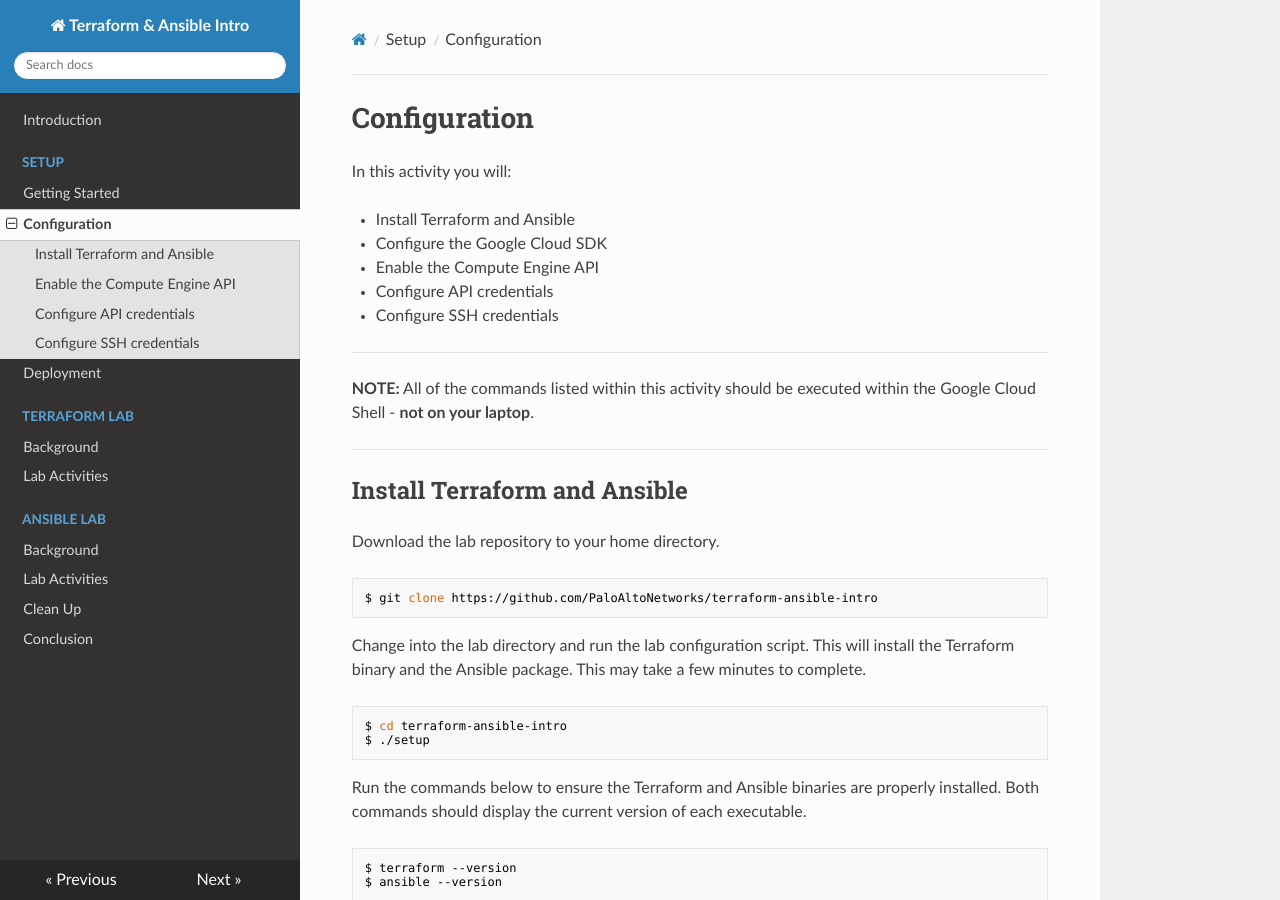
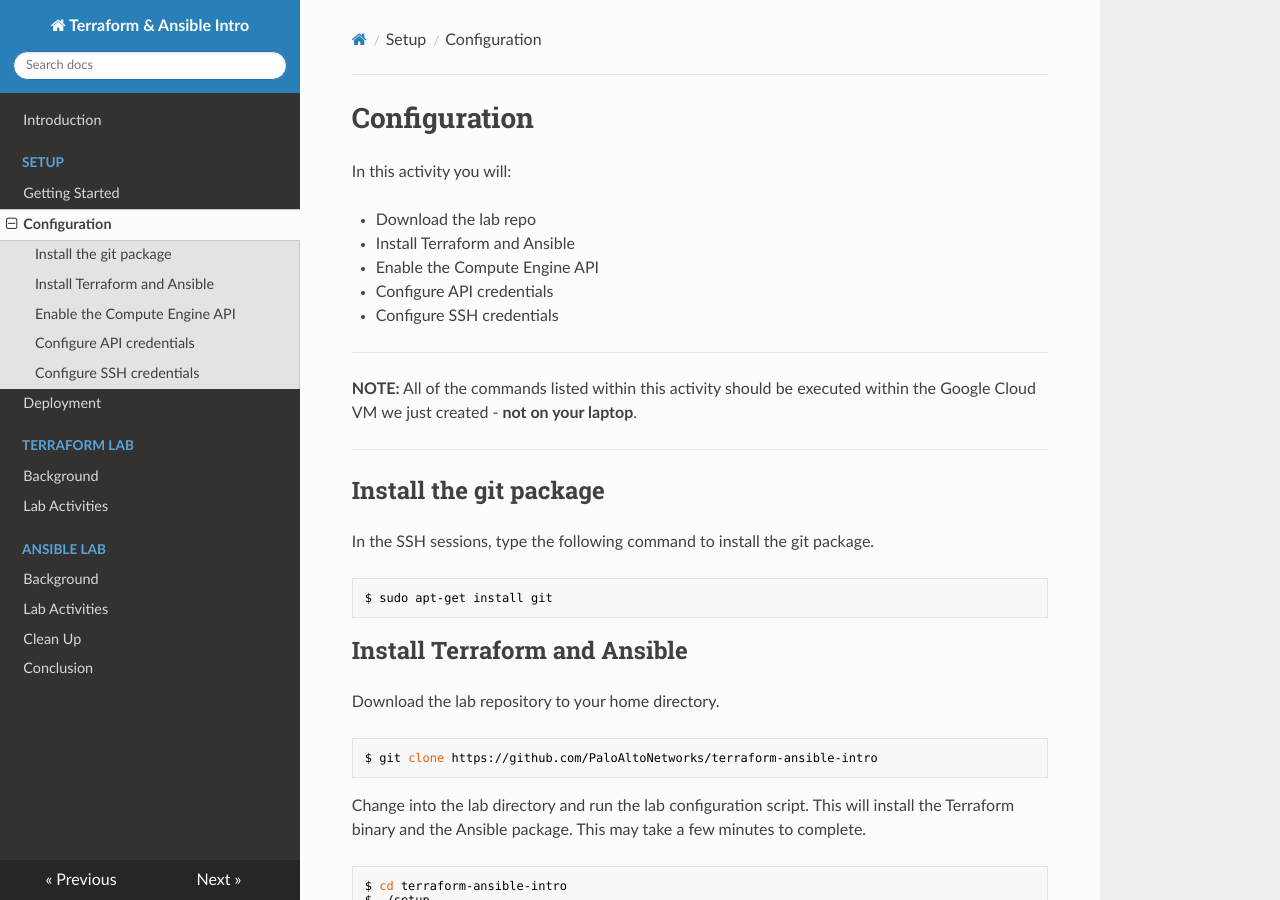
Before and after one commit to PaloAltoNetworks/terraform-ansible-intro, an MkDocs documentation site: the page built from docs/configuration.md, in a window 1280 px wide and 900 px high. Built offline with MkDocs 1.6.1, drawn with Linux system fonts in a browser that asks for light colours; nearby versions of some CDN libraries; old or Windows-style settings are respelled for this version of MkDocs.

Commit message:
Retooling for no Google Cloud Shell

````diff
--- a/docs/configuration.md
+++ b/docs/configuration.md
@@ -2,16 +2,24 @@
 
 In this activity you will:
 
+* Download the lab repo
 * Install Terraform and Ansible
-* Configure the Google Cloud SDK
 * Enable the Compute Engine API
 * Configure API credentials
 * Configure SSH credentials
 
 ---
-**NOTE:**  All of the commands listed within this activity should be executed within the Google Cloud Shell - __not on your laptop__.
+**NOTE:**  All of the commands listed within this activity should be executed within the Google Cloud VM we just created - __not on your laptop__.
 
 ---
+
+
+## Install the git package
+In the SSH sessions, type the following command to install the git package.
+
+```bash
+$ sudo apt-get install git
+```
 
 ## Install Terraform and Ansible
 Download the lab repository to your home directory.
````
Also changed, not shown: docs/getting-started.md (+19 -15 lines), docs/index.md (+0 -1 lines), docs/img/cloud-shell.png (deleted), docs/img/cs-intro.png (deleted), docs/img/menu.png (deleted), 3 other files.
